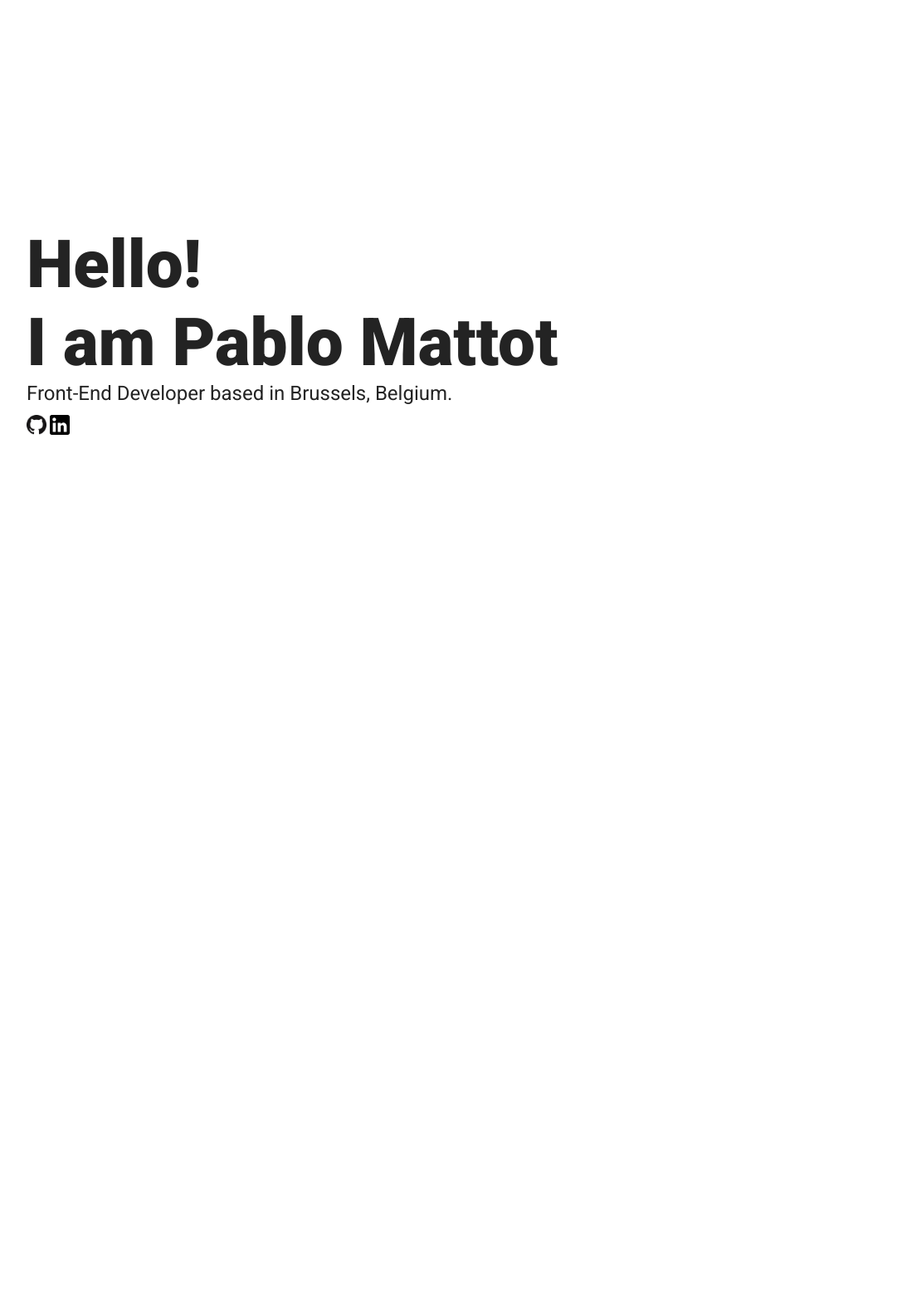
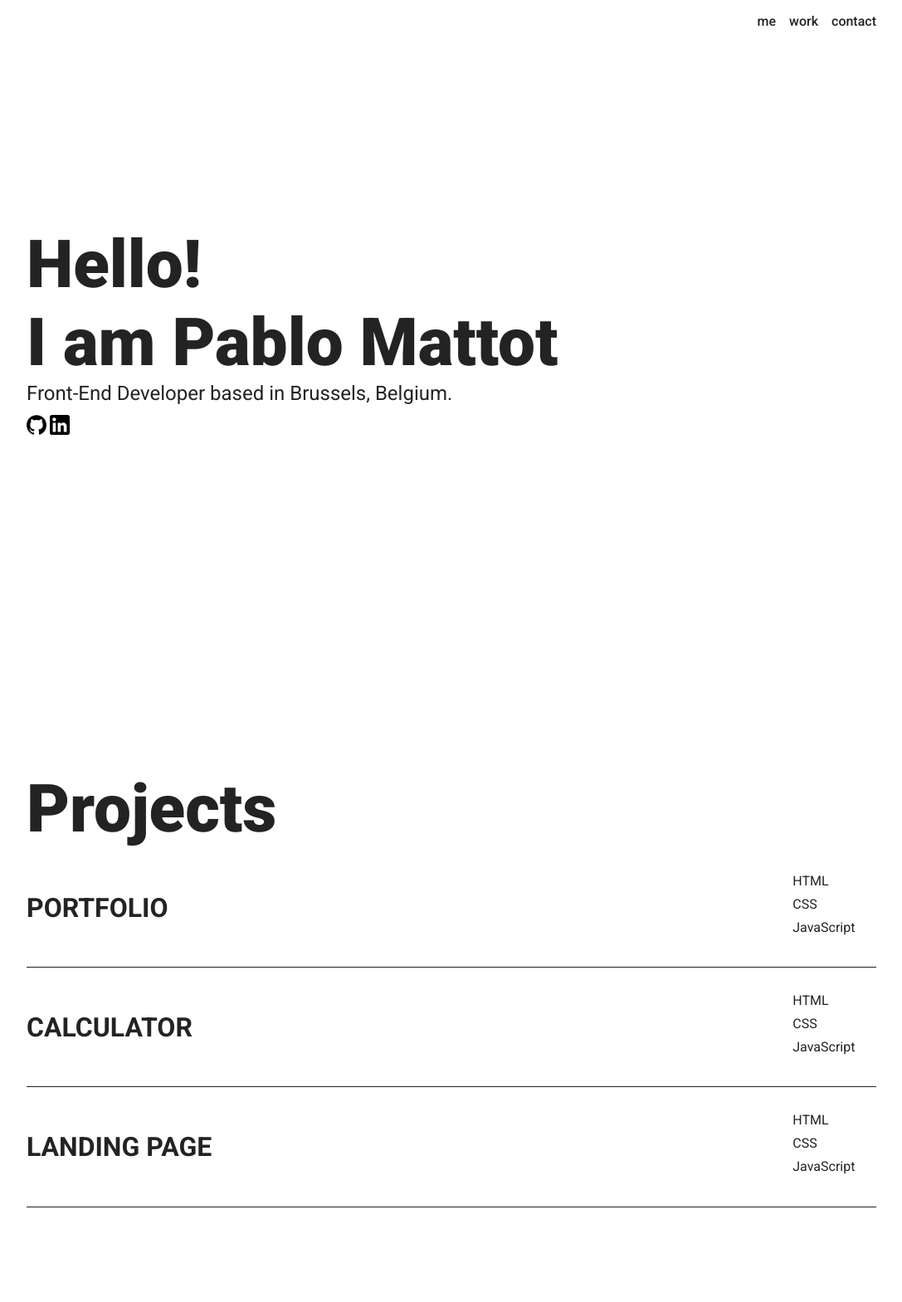
Before and after one commit to pablomattot/portfolio, a plain HTML site: page index.html in a window 1280 px wide. Shown: the whole page at 83% size, without its empty margins (96-1183 px from the left). Before the commit the page ends 800 px from the top, so only its background shows below. Drawn offline with Linux system fonts and the light colour scheme.

Commit message:
Added top navigation and div with projects

```diff
--- a/index.html
+++ b/index.html
@@ -10,20 +10,62 @@
 </head>
 
 <body>
+    <header>
+        <div class="nav">
+            <ul>
+                <li><a href="#me">me</a></li>
+                <li><a href="#work">work</a></li>
+                <li><a href="#contact">contact</a></li>
+            </ul>
+        </div>
+    </header>
 
     <main>
-        <div class="introduction">
+        <section id="me" class="introduction">
             <h1>Hello! <br>
                 I am Pablo Mattot</h1>
             <p>Front-End Developer based in Brussels, Belgium.</p>
             <div>
                 <a href="https://github.com/pablomattot" target="blank">
-                    <img src="/media/GitHub-Mark-32px.png" alt="Github logo" class="icon-link"></a>
+                    <img src="/media/github.png" alt="Github logo" class="icon-link"></a>
                 <a href="https://linkedin.com/in/pablo-mattot" target="blank">
                     <img src="/media/linkedin-logo.svg" alt="LinkedIn logo" class="icon-link">
                 </a>
+            </section>
+        </div>
+        <section id="work" class="work">
+            <h1>Projects</h1>
+
+            <div class="projects">
+                <div class="project">
+                    <div class="project-title">
+                        portfolio
+                    </div>
+                    <div class="project-details">
+                        <p>HTML <br> CSS <br> JavaScript</p>
+                    </div>
+                </div>
+
+                <div class="project">
+                    <div class="project-title">
+                        calculator
+                    </div>
+                    <div class="project-details">
+                        <p>HTML <br> CSS <br> JavaScript</p>
+                    </div>
+                </div>
+
+                <div class="project">
+                    <div class="project-title">
+                        landing page
+                    </div>
+                    <div class="project-details">
+                        <p>HTML <br> CSS <br> JavaScript</p>
+                    </div>
+                </div>
             </div>
-        </div>
+
+        </section>
     </main>
 
     <script src="script.js"></script>
--- a/style.css
+++ b/style.css
@@ -1,28 +1,89 @@
 /* FONT IMPORT */
+
 @import url('https://fonts.googleapis.com/css2?family=Roboto:wght@300;400;500;700;900&display=swap');
+/* GENERAL */
 
-/* GENERAL */
 * {
     margin: 0;
     padding: 0;
     box-sizing: border-box;
     cursor: url(/media/cursor.svg), pointer !important;
     font-family: 'Roboto', sans-serif;
+}
+
+html {
+    scroll-behavior: smooth;
+}
+
+body {
     color: #232323;
 }
 
+a {
+    text-decoration: none;
+    color: #232323;
+}
+
+/* NAV */
+
+header {
+    position: fixed;
+    top: 1em;
+    right: 10vw;
+}
+
+header ul {
+    width: 100vw;
+    display: flex;
+    justify-content: flex-end;
+    align-items: center;
+    gap: 1em;
+    list-style-type: none;
+}
+
+header a {
+    font-weight: 500;
+    display: inline-block;
+    position: relative;
+}
+
+header a::before, header a::after {
+    content: '';
+    position: absolute;
+    width: 100%;
+    transform: scaleX(0);
+    height: 3px;
+    bottom: 0;
+    left: 0;
+    transform-origin: bottom right;
+}
+
+header a::before {
+    background-color: #fbb666;
+    transition: transform 0.25s .2s ease-out;
+}
+
+header a::after {
+    background-color: #d7816f;
+    transition: transform 0.25s ease-out;
+}
+
+header a:hover::after, header a:hover::before {
+    transform: scaleX(1);
+    transform-origin: bottom left;
+}
+
 /* CONTENT */
-main {
-    padding: 10vw;
-    height: 100vh;
-    display: flex;
-    justify-content: space-between;
-    align-items: center;
-}
 
 .introduction {
     display: flex;
     flex-direction: column;
+    justify-content: center;
+}
+
+.introduction, .work {
+    height: 100vh;
+    padding: 10vw;
 }
 
 h1 {
@@ -45,12 +106,54 @@ p {
     transform: scale(1.2) rotate(360deg);
 }
 
+/* WORK */
+
+.projects {
+    width: 100%;
+    height: 100%;
+}
+
+.project {
+    border-bottom: 1px solid #232323;
+    display: flex;
+    justify-content: space-between;
+    align-items: center;
+    padding: 2vw 0;
+    transition: all .5s;
+}
+
+.project:hover {
+    background-color: #232323;
+    border-bottom: 1px solid #faf8ff;
+    color: #faf8ff;
+    padding-left: 2em;
+}
+
+.project-title {
+    font-size: 2.5vw;
+    font-weight: 700;
+    text-transform: uppercase;
+}
+
+.project-details {
+    margin-right: 2vw;
+}
+
+.project-details p {
+    font-size: 16px;
+    line-height: 1.75;
+}
+
 /* MEDIA QUERIES */
+
 @media only screen and (max-width: 800px) {
     h1 {
         font-size: 9vw;
     }
-    p {
+    p, .project-title {
         font-size: 4vw;
     }
-  }
+    .project-details p {
+        font-size: 3vw;
+    }
+}
```
Also changed, not shown: media/GitHub-Mark-32px.png (deleted), media/github.png (added).
